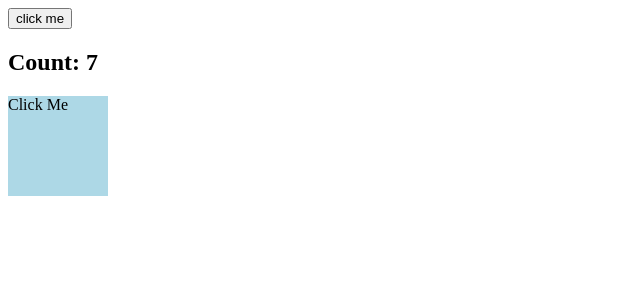
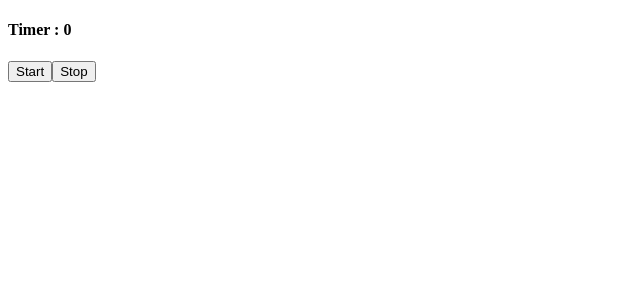
Before and after one commit to starlit-comet/React-Week1, a React (Vite) app: page / in a window 1280 px wide. Shown: the top 300 px of the page, without its empty margins (0-640 px from the left). Built offline with nearby package versions, Linux system fonts and the light colour scheme.

Commit message:
completed week1- added review workout

```diff
--- a/src/App.jsx
+++ b/src/App.jsx
@@ -17,25 +17,23 @@
 // import ArrayOfObjectsFunction from "./array-objects-functions"
 // import UseState from "./useEffect"
 // import WidthHeight from "./WxH using useEffect"
-import ComponentA from "./ComponentA"
+// import ComponentA from "./ComponentA"
 // import UseRefInput from "./Input-UseRef"
 // import Counter from "./counter1"
-import PointerDemo from "./PointerFunctions"
-import Parent from "./parent"
-import Timer from "./useHistory"
+
+
+import StopWatch from "./stopwatch-review"
+// import PointerDemo from "./PointerFunctions"
+// import Parent from "./parent"
+// import Timer from "./useHistory"
 import { useState } from "react"
 function App() {
-  const[showTimer,setShowTimer] = useState(true)
+
 
 
   return (
     <>
-    <div>
-      <button onClick={(prev)=>setShowTimer(!prev)}>click me</button>
-    </div>
-    { showTimer && <Timer/> }
-    <PointerDemo/>
-
+    <StopWatch />
 
     </>
   )
--- /dev/null
+++ b/src/stopwatch-review.jsx
@@ -0,0 +1,64 @@
+// import { useState,useEffect } from "react"
+
+// function StopWatch(){
+//     useEffect(()=>{
+//         if(isTimeRunning){
+//         const timer = setInterval(()=>{
+//             setElapsedTime(elapsedTime+1)
+//         },1000)
+//     }
+//     },[isTimeRunning])
+//     const [elapsedTime,setElapsedTime]=useState(0)
+//     const [isTimeRunning,setIsTimeRunning]=useState(false)
+//     function startTimer(){
+//         if(isTimeRunning===true) return
+//         setIsTimeRunning(true)
+//     }
+//     function stopTimer(){
+//         if(isTimeRunning===false) return
+//         setIsTimeRunning(true)
+//         console.log(elapsedTime,isTimeRunning)
+//     }
+//     function changeTime(time){
+
+//     }
+//  return <>
+//     <h1>time : {elapsedTime} </h1>
+//     <button onClick={startTimer} >start</button>
+//     <button onClick={stopTimer} >Stop</button>
+//  </>
+// }
+
+// export default StopWatch
+
+import { useState,useEffect } from "react"
+
+function StopWatch(){
+    const[elapsedTime,setElapsedTime] = useState(0)
+    const [isTimeRunning,setIsTimeRunning] = useState(false)
+    useEffect(()=>{
+        let interval
+        if(isTimeRunning){
+             interval = setTimeout(()=>{
+                setElapsedTime(elapsedTime+1)
+            },1000)
+
+        }
+    })
+    function startTimer(){
+        console.log('startfn,',isTimeRunning)
+            if(isTimeRunning) return
+            setIsTimeRunning(true)
+    }
+    function stopTimer(){
+        console.log('stopfn',isTimeRunning)
+            if(!isTimeRunning) return
+            setIsTimeRunning(false)
+    }
+    return <div>
+        <h4>Timer : {elapsedTime}</h4>
+        <button onClick={startTimer}>Start</button>
+        <button onClick={stopTimer} >Stop</button>
+    </div>
+}
+export default StopWatch
```
